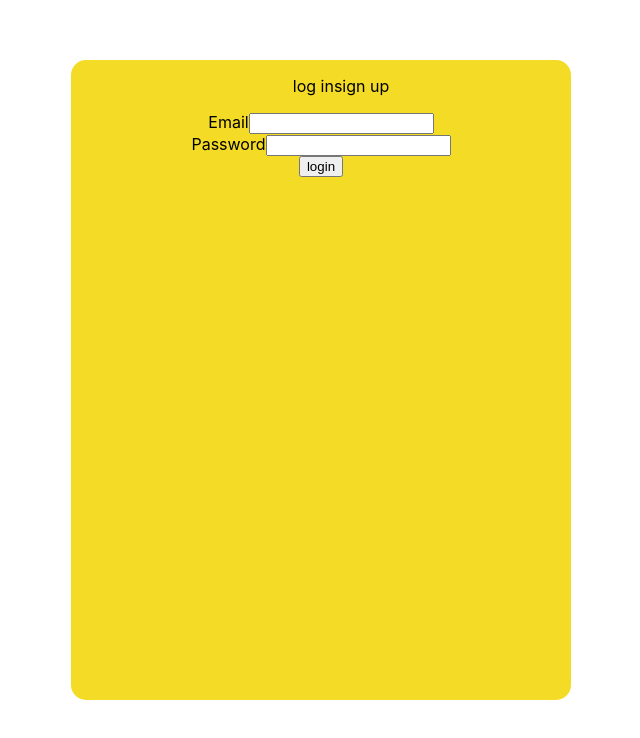
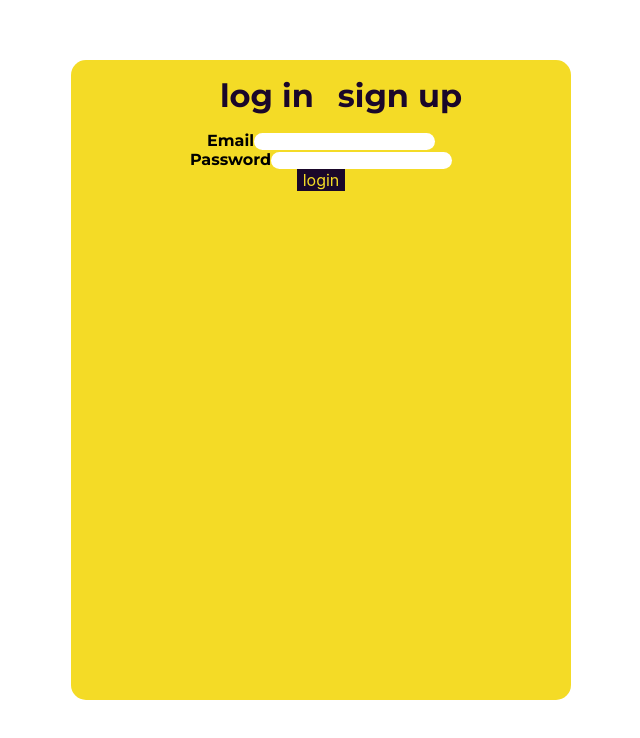
Before and after one commit to matheus-hro/GA-Final-Project-CaseCount, a React (Create React App) app: page /login in a window 1280 px wide. Shown: the top 738 px of the page, without its empty margins (319-959 px from the left). Built offline with nearby package versions, Linux system fonts and the light colour scheme.

Commit message:
updating styles on signup

```diff
--- a/src/components/LoginForm/LoginForm.css
+++ b/src/components/LoginForm/LoginForm.css
@@ -1,14 +1,26 @@
-ol, ul, menu {
-  list-style: none;
-}
-.auth-tabs {
-  display: flex;
-  flex-direction: row;
-  justify-content: center;
-}
+
 .form-login {
   display: flex;
   flex-direction: column;
   justify-content: center;
   align-items: center;
 }
+
+.form-login label {
+  font-family: 'Montserrat', sans-serif;
+  font-weight: bold
+}
+
+form input {
+  border: none;
+    border-radius: 20px;
+}
+
+form button {
+  color: #F4DB26;
+  background-color: #1A072A;
+	border: none;
+	font: inherit;
+	cursor: pointer;
+	outline: inherit;
+}
--- a/src/components/SignupForm/SignupForm.css
+++ b/src/components/SignupForm/SignupForm.css
@@ -1,14 +1,11 @@
-ol, ul, menu {
-  list-style: none;
-}
-.auth-tabs {
-  display: flex;
-  flex: row;
-  justify-content: center;
-}
+
 .form-signup {
   display: flex;
   flex-direction: column;
   justify-content: center;
   align-items: center;
 }
+.form-signup label {
+  font-family: 'Montserrat', sans-serif;
+  font-weight: bold
+}
--- a/src/pages/LoginPage/LoginPage.css
+++ b/src/pages/LoginPage/LoginPage.css
@@ -5,9 +5,15 @@ ol, ul, menu {
 .auth-tabs {
   display: flex;
   flex-direction: row;
+
   justify-content: center;
+  gap: 24px;
 }
-
+.auth-tabs li {
+  font-size: 32px;
+  color: #1A072A;
+  font-family: 'Montserrat', sans-serif;
+}
 .login-form {
   background-color: #F4DB26;
   max-width: 500px;
```
